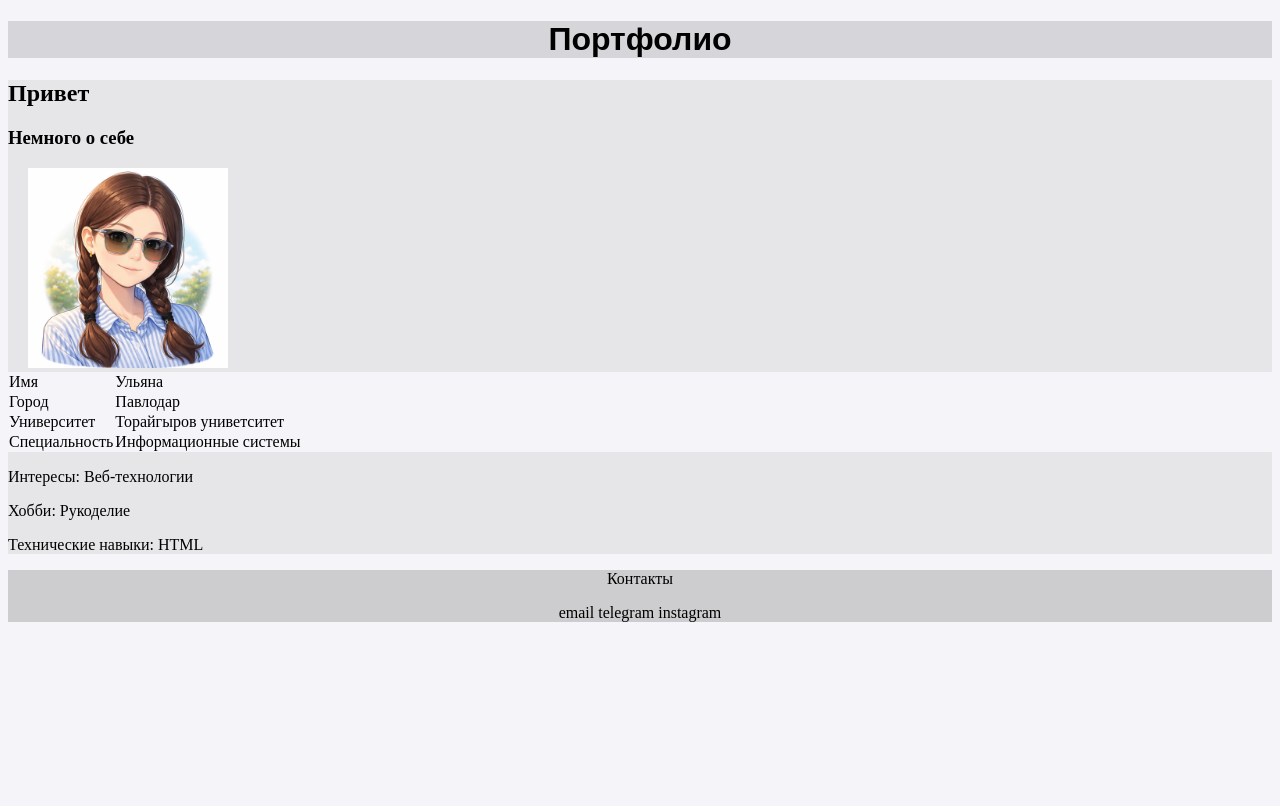
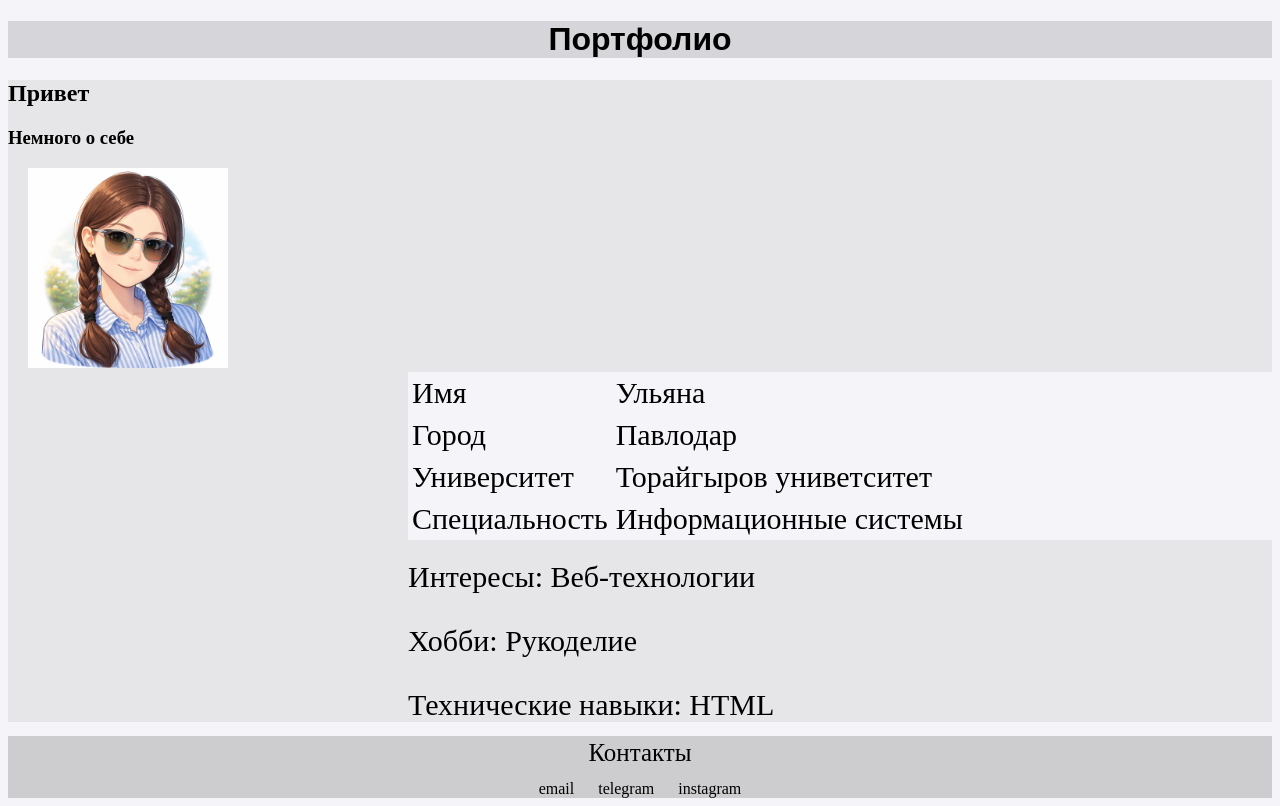
Before and after one commit to Ulayana000/portholio, a plain HTML site: page index.html in a window 1280 px wide. Drawn offline with Linux system fonts and the light colour scheme.

Commit message:
Update style.css

```diff
--- a/style.css
+++ b/style.css
@@ -17,13 +17,13 @@ footer {
 }
 .information {
     background-color: #f4f4f9;
-    margin-left: 400 px;
-    font-size: 30 px;
+    margin-left: 400px;
+    font-size: 30px;
 }
 .exp {
-    margin-left: 400 px;
-    margin-top: -10 px;
-    font-size: 30 px;
+    margin-left: 400px;
+    margin-top: -10px;
+    font-size: 30px;
 }
 img {
     width: 200px;
@@ -35,26 +35,28 @@ img {
 }
 tr, td {
     text-align: left;
-    padding: 4 px;
+    padding: 4px;
 }
 .contact {
     text-align: center;
-    font-size: 25 px;
-    padding: 3 px;
-    margin-top: -16 px;
-    font-family: italic, bold;
+    font-size: 25px;
+    padding: 3px;
+    margin-top: -16px;
+    font-family: italic;
+    font-weight: bolt;
 }
 .link {
-    margin-top: -15 px;
-    font-size: 16 px;
+    margin-top: -15px;
+    font-size: 16px;
 }
 .link a {
-    margin: 0 10 px;
+    margin: 0 10px;
 }
 a {
     color: black;
     text-decoration: none;
-    font-family: italic, bold;
+    font-family: italic;
+    font-weight: bolt;
 }
 a:hover {
     color: #474747e3;
@@ -64,11 +66,11 @@ a:hover {
 }
 .photo span {
     display: none;
-    color: rgb (18, 33, 165);
+    color: rgb(18, 33, 165);
     font-weight: bold;
     position: absolute;
-    top: 10 px;
-    left: 15 px;
+    top: 10px;
+    left: 15px;
 }
 .photo:hover span {
     display: inline;
```
